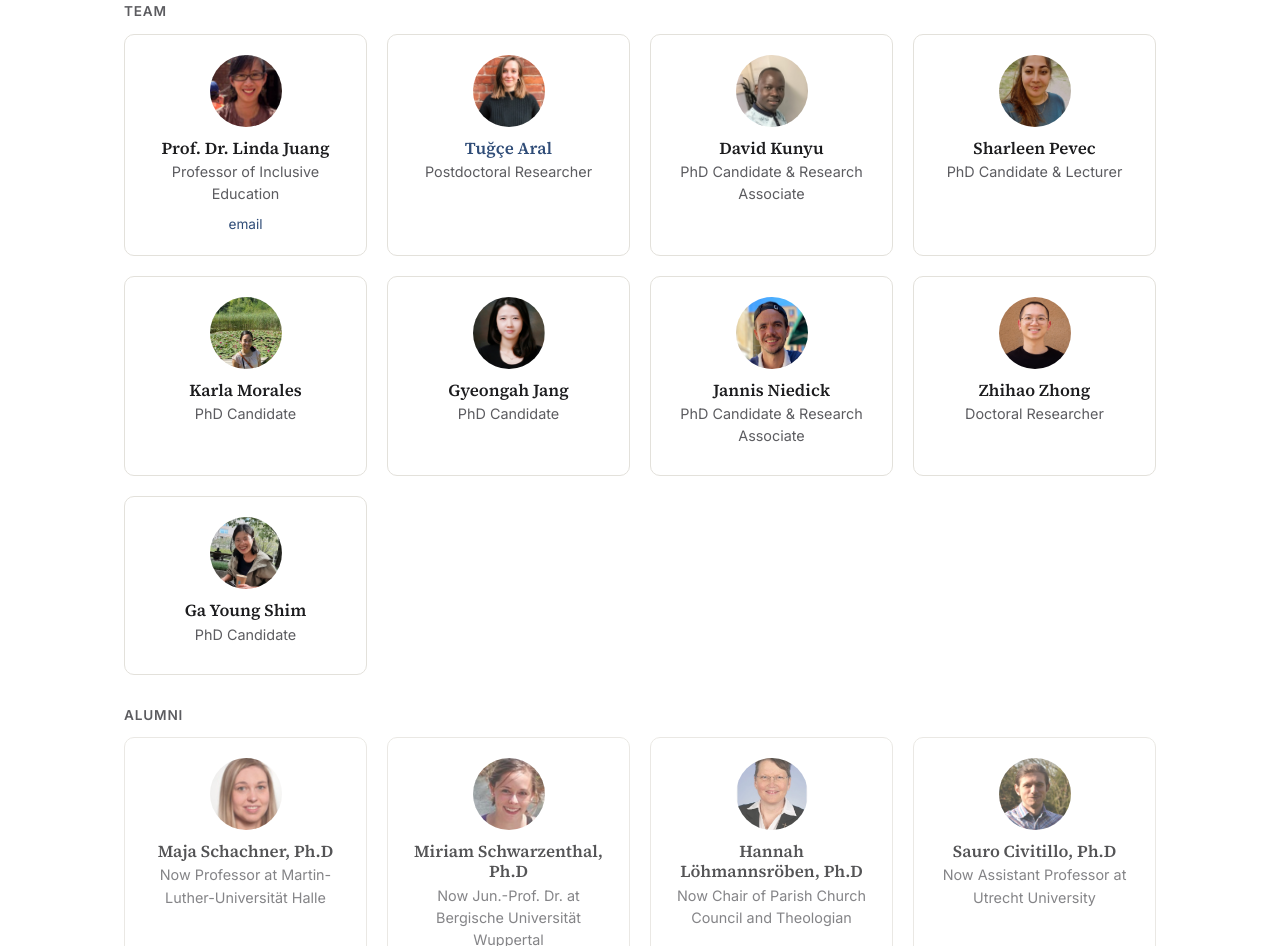
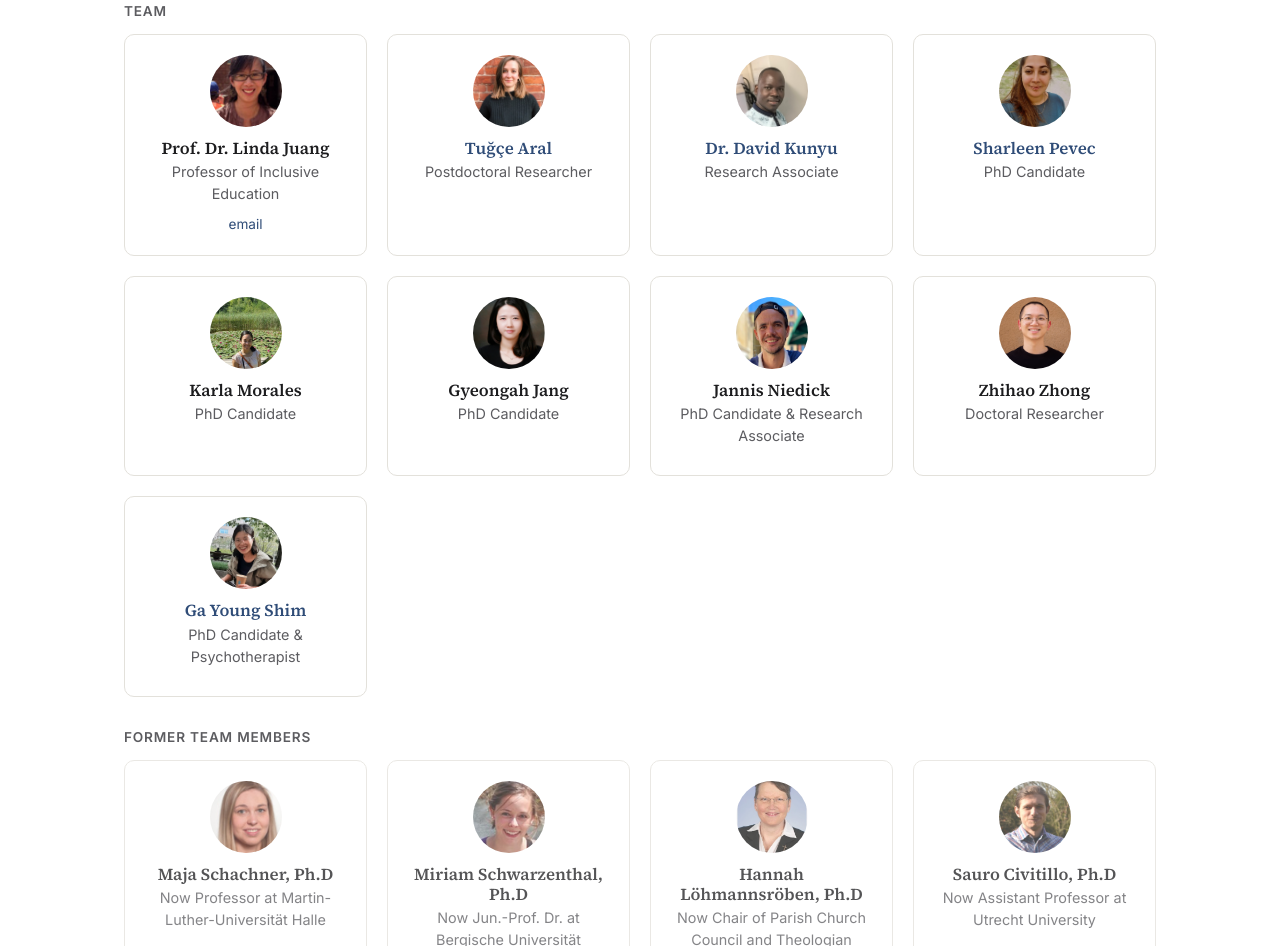
Before and after one commit to diversity-group-potsdam/diversity-group-potsdam.github.io, a plain HTML site: page index.html in a window 1280 px wide. Shown: the part 1734-2680 px from the top of the page. Drawn offline with Linux system fonts and the light colour scheme.

Commit message:
Update team bios: titles, external profile links, section rename
- Rename "Alumni" to "Former Team Members".
- Sharleen Pevec: drop Lecturer title, link name to her DeZIM profile.
- David Kunyu: now Dr. David Kunyu, drop PhD Candidate, link to his site.
- Ga Young Shim: add Psychotherapist, link to her practice site.

```diff
--- a/index.html
+++ b/index.html
@@ -124,13 +124,13 @@
         </article>
         <article class="person-card">
           <img class="avatar" src="assets/img/people/david-kunyu.jpg" alt="David Kunyu">
-          <h4>David Kunyu</h4>
-          <p class="role">PhD Candidate &amp; Research Associate</p>
+          <h4><a href="http://davidkunyu.com/">Dr. David Kunyu</a></h4>
+          <p class="role">Research Associate</p>
         </article>
         <article class="person-card">
           <img class="avatar" src="assets/img/people/sharleen-pevec.jpg" alt="Sharleen Pevec">
-          <h4>Sharleen Pevec</h4>
-          <p class="role">PhD Candidate &amp; Lecturer</p>
+          <h4><a href="https://www.dezim-institut.de/mitarbeitende/sharleen-pevec-zimmer/">Sharleen Pevec</a></h4>
+          <p class="role">PhD Candidate</p>
         </article>
         <article class="person-card">
           <img class="avatar" src="assets/img/people/karla-morales.png" alt="Karla Morales">
@@ -154,12 +154,12 @@
         </article>
         <article class="person-card">
           <img class="avatar" src="assets/img/people/ga-young-shim.jpg" alt="Ga Young Shim">
-          <h4>Ga Young Shim</h4>
-          <p class="role">PhD Candidate</p>
+          <h4><a href="https://psychotherapyshim.com/">Ga Young Shim</a></h4>
+          <p class="role">PhD Candidate &amp; Psychotherapist</p>
         </article>
       </div>
 
-      <h3 class="group-label">Alumni</h3>
+      <h3 class="group-label">Former Team Members</h3>
       <div class="card-grid people-grid">
         <article class="person-card person-card-alum">
           <img class="avatar" src="assets/img/people/maja-schachner.jpg" alt="Maja Schachner">
```
